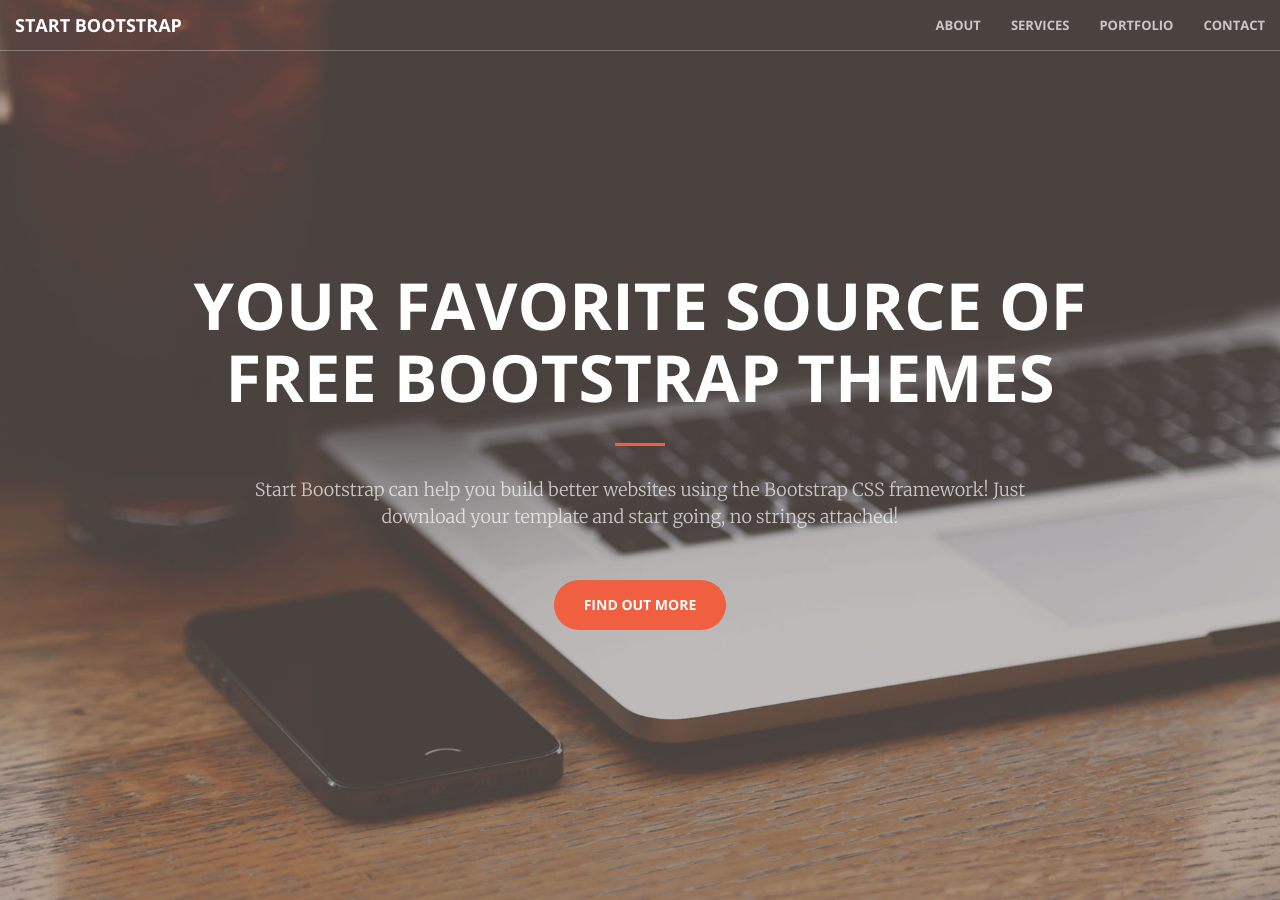
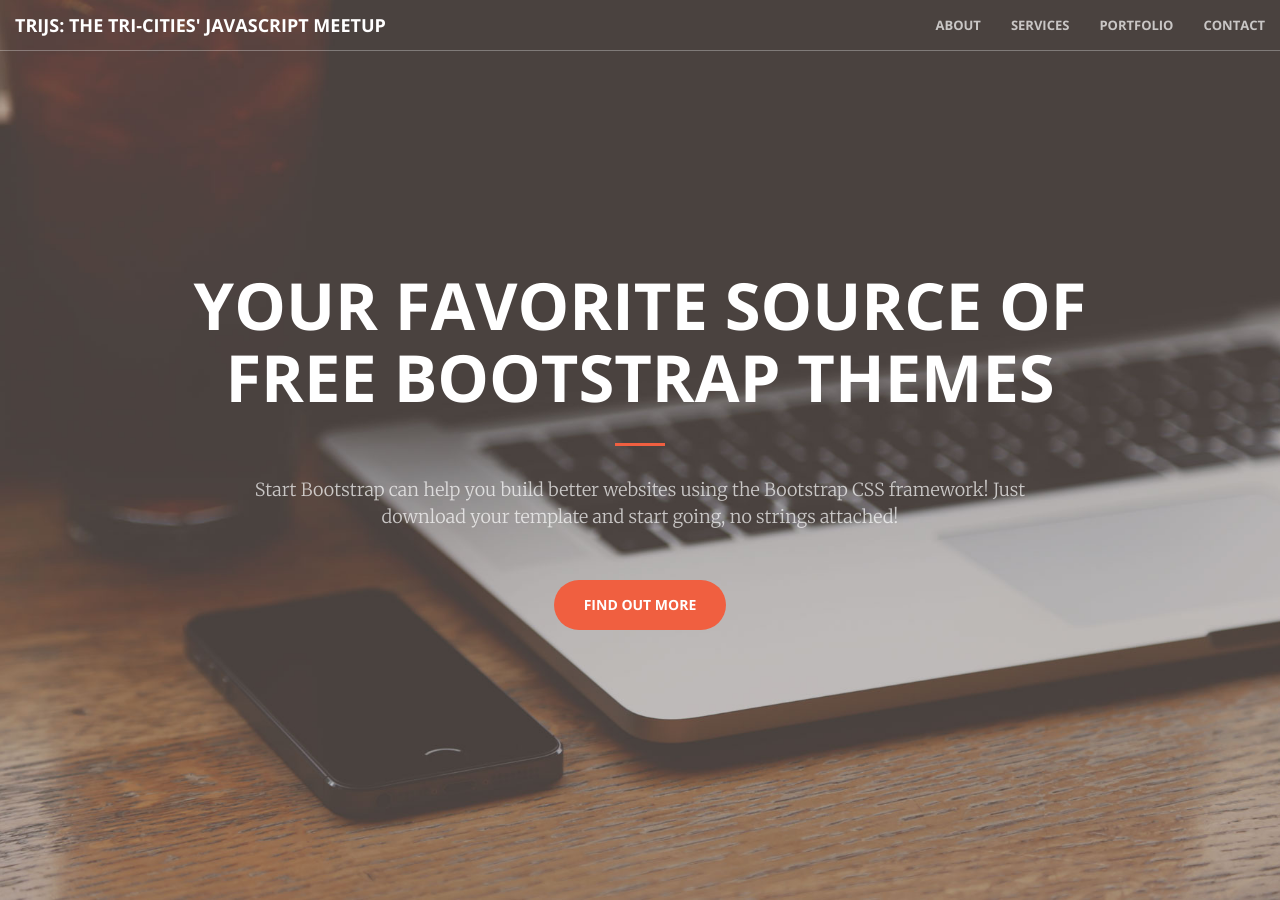
Before and after one commit to TriJS/TriJS.github.io, a Jekyll site: the page built from index.html, in a window 1280 px wide and 900 px high. Built offline with Jekyll 4.4.1, drawn with Linux system fonts in a browser that asks for light colours.

Commit message:
Updates to some of the title and text.

```diff
--- a/_includes/head.html
+++ b/_includes/head.html
@@ -6,7 +6,7 @@
     <meta name="description" content="">
     <meta name="author" content="">
 
-    <title>Creative - Start Bootstrap Theme</title>
+    <title>TriJS - JavaScript Meetup in Johnson City, TN</title>
 
     <!-- Bootstrap Core CSS -->
     <link rel="stylesheet" href="css/bootstrap.min.css" type="text/css">
--- a/_includes/nav.html
+++ b/_includes/nav.html
@@ -8,7 +8,7 @@
                 <span class="icon-bar"></span>
                 <span class="icon-bar"></span>
             </button>
-            <a class="navbar-brand page-scroll" href="#page-top">Start Bootstrap</a>
+            <a class="navbar-brand page-scroll" href="#page-top">TriJS: The Tri-Cities' JavaScript Meetup</a>
         </div>
 
         <!-- Collect the nav links, forms, and other content for toggling -->
```
Also changed, not shown: _layouts/default.html (line endings or trailing spaces).
